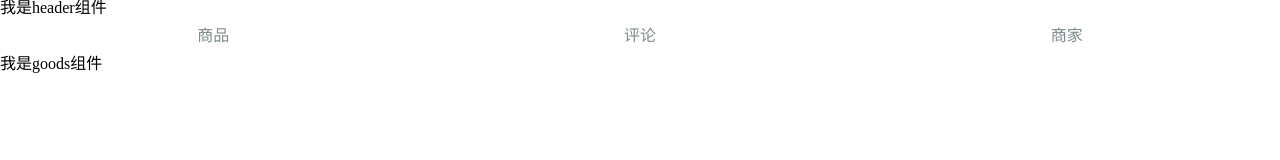
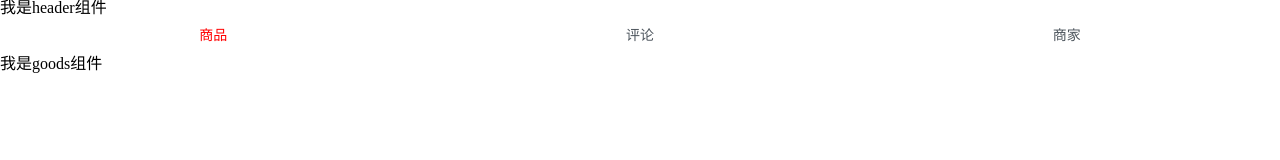
Before and after one commit to zhenghao35791/webapp-vue-ele, a Vue app: page /#/goods in a window 1280 px wide. Shown: the top 160 px of the page. Built offline with nearby package versions, Linux system fonts and the light colour scheme.

Commit message:
finfish vue-router parts

```diff
--- a/src/App.vue
+++ b/src/App.vue
@@ -22,7 +22,7 @@
      Hello
      }
      }; */
-    import eleHeader from './components/header/header.vue';
+    import eleHeader from './components/header/header';
 
     export default {
         components: {
@@ -37,11 +37,17 @@
         width: 100%;
         height: 40px;
         line-height: 40px;
-
-    .tab-item {
-        flex: 1;
-        text-align: center;
-    }
-
+        .tab-item {
+            flex: 1;
+            text-align: center;
+        }
+        a {
+            display: block;
+            font-size: 14px;
+            color: rgb(77,85,93);
+        }
+        .active {
+            color: red;
+        }
     }
 </style>
--- a/src/main.js
+++ b/src/main.js
@@ -2,9 +2,10 @@
 import Vue from 'vue';
 import App from './App';
 import router from './router'; // 引入router文件夹下的index.js，在里面配置路由
+// 让router在已进入页面的时候就自动跳转到goods
+router.push({ path: 'goods' });
 
 Vue.config.productionTip = false;
-
 /* eslint-disable no-new */
 new Vue({
   el: '#app',
--- a/src/router/index.js
+++ b/src/router/index.js
@@ -1,9 +1,14 @@
 import Vue from 'vue';
 // node——modules/vue-router/package.json文件中可以看到name为vue-router
 import Router from 'vue-router';
-import Goods from '../components/goods/goods';
-import Ratings from '../components/ratings/ratings';
-import Seller from '../components/seller/seller';
+/*
+../components/goods/goods和@/components/goods/goods两种配置方法都可以
+原因是在webpack.base.conf.js配置中'@': resolve('src'),
+@等同与src路径
+ */
+import Goods from '@/components/goods/goods';
+import Ratings from '@/components/ratings/ratings';
+import Seller from '@/components/seller/seller';
 
 Vue.use(Router); // 需要import Vue和Router，不然会报错undefined
 // 1. 定义（路由）组件。
@@ -13,9 +18,10 @@ Vue.use(Router); // 需要import Vue和Router，不然会报错undefined
  const Ratings = {template: '<div>ratings</div>'};
  const Seller = {template: '<div>seller</div>'};
  */
-
-export default new Router({
-  routes: [
+const router = new Router({
+    // 传入linkActiveClass，来改变router选中时添加的class名
+    linkActiveClass: 'active',
+    routes: [
     // 定义router路由，compont就是import进来的组件
     {
       path: '/goods',
@@ -33,3 +39,5 @@ export default new Router({
     }
   ]
 });
+// router.go('/goods');
+export default router;
```
